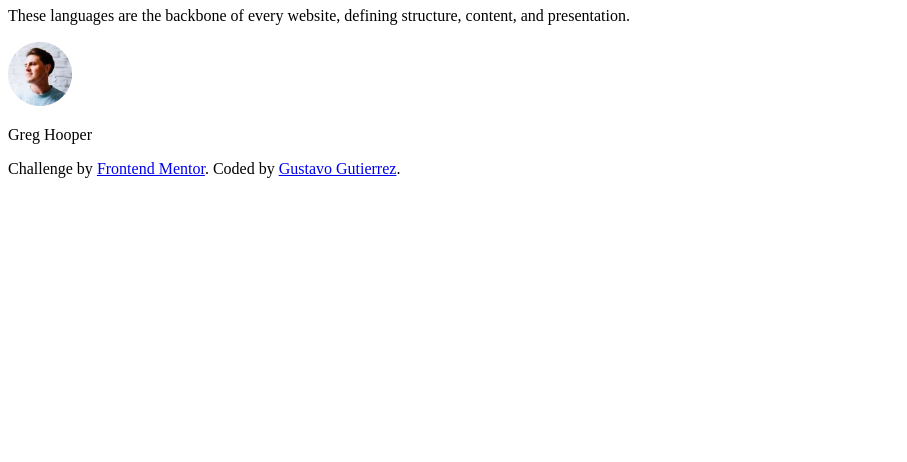
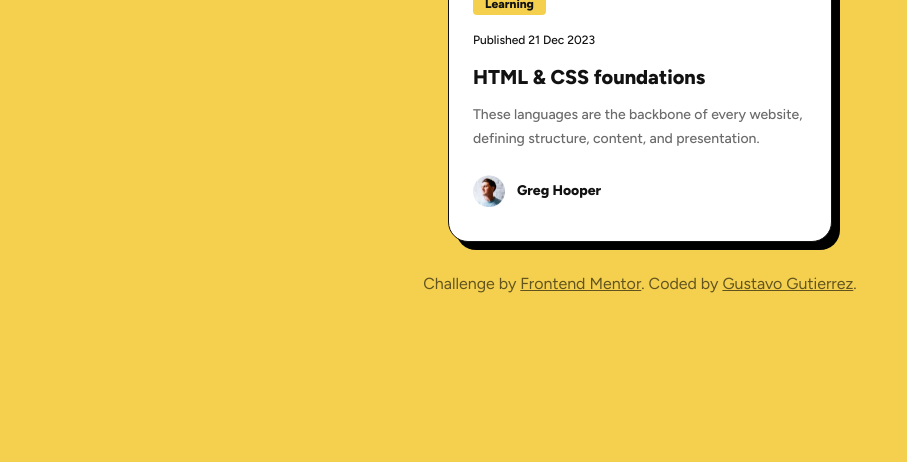
Before and after one commit to gustavo2023/blog-preview-card, a plain HTML site: page index.html in a window 1280 px wide. Shown: the part 338-800 px from the top of the page, without its empty margins (0-907 px from the left). Drawn offline with Linux system fonts and the light colour scheme.

Commit message:
update style.css

```diff
--- a/index.html
+++ b/index.html
@@ -18,7 +18,7 @@
   <body>
     <main>
       <div id="container">
-        <div class="card">
+        <div class="card" id="card">
           <img
             src="./assets/images/illustration-article.svg"
             alt="Blog image"
@@ -27,7 +27,7 @@
           <div class="info-container">
             <span class="category-tag">Learning</span>
             <p class="publish-date">Published 21 Dec 2023</p>
-            <h1 class="title">HTML & CSS foundations</h1>
+            <h1 class="title" id="title">HTML & CSS foundations</h1>
             <p class="description">
               These languages are the backbone of every website, defining
               structure, content, and presentation.
--- a/style.css
+++ b/style.css
@@ -0,0 +1,117 @@
+@import url("https://fonts.googleapis.com/css2?family=Figtree:ital,wght@0,300..900;1,300..900&display=swap");
+
+:root {
+  --color-yellow: hsl(47, 88%, 63%);
+  --color-white: hsl(0, 0%, 100%);
+  --color-gray-500: hsl(0, 0%, 42%);
+  --color-gray-950: hsl(0, 0%, 7%);
+}
+
+html {
+  box-sizing: border-box;
+  font-size: 16px;
+}
+
+body {
+  background: var(--color-yellow, #f4d04e);
+  margin: 0;
+  padding: 0;
+  font-family: "Figtree", sans-serif;
+}
+
+#container {
+  max-width: 24rem;
+  margin: 0 auto;
+  margin-top: 10vh;
+}
+
+.card {
+  display: flex;
+  padding: 1.5rem;
+  flex-direction: column;
+  align-items: flex-start;
+  gap: 1.5rem;
+  border-radius: 1.25rem;
+  border: 1px solid var(--color-gray-950, #111);
+  background: var(--color-white, #fff);
+  box-shadow: 0.5rem 0.5rem 0 0 #000;
+  transition: box-shadow 0.3s ease-out;
+}
+
+.blog-img {
+  width: 100%;
+  height: 200px;
+  object-fit: cover;
+  border-radius: 0.625rem;
+}
+
+.info-container {
+  line-height: 150%;
+}
+
+.category-tag {
+  background: var(--color-yellow, #f4d04e);
+  padding: 0.25rem 0.75rem;
+  border-radius: 0.25rem;
+  color: var(--color-gray-950, #111);
+  font-size: 0.75rem;
+  font-weight: 800;
+}
+
+.publish-date {
+  color: var(--color-gray-950);
+  font-size: 0.75rem;
+  font-weight: 500;
+}
+
+.title {
+  color: var(--color-gray-950);
+  font-size: 1.25rem;
+  font-weight: 800;
+  transition: color 0.5s ease-out allow-discrete;
+  cursor: default;
+}
+
+.card:hover {
+  box-shadow: 0.875rem 0.875rem 0 0 #000;
+}
+
+.card:hover .title {
+  color: var(--color-yellow);
+}
+
+.description {
+  color: var(--color-gray-500);
+  font-size: 0.875rem;
+  font-weight: 500;
+}
+
+.author-info {
+  display: flex;
+  align-items: center;
+  gap: 0.75rem;
+}
+
+.userpic {
+  width: 2rem;
+  height: 2rem;
+}
+
+.author-name {
+  color: var(--color-gray-950);
+  font-size: 0.875rem;
+  font-weight: 800;
+}
+
+footer {
+    text-align: center;
+}
+
+.attribution {
+    padding: 2rem;
+    color: rgba(0, 0, 0, 0.6);
+}
+
+.attribution a{
+    color: rgba(0, 0, 0, 0.6);
+}
```
